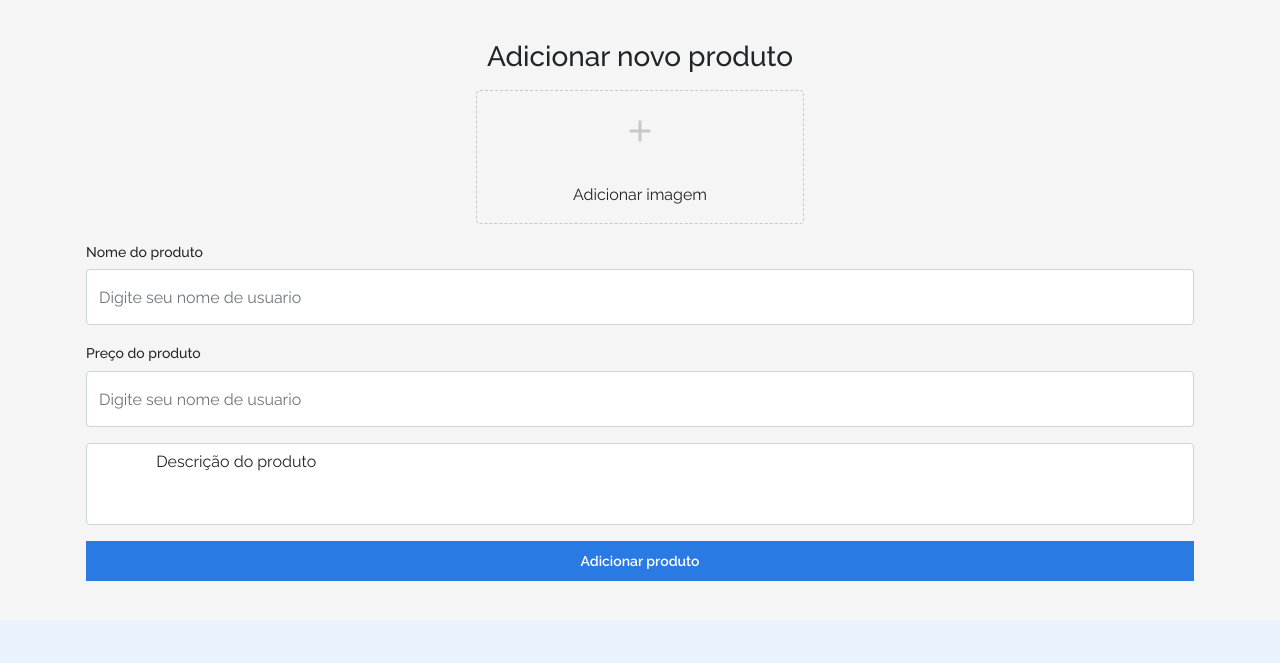
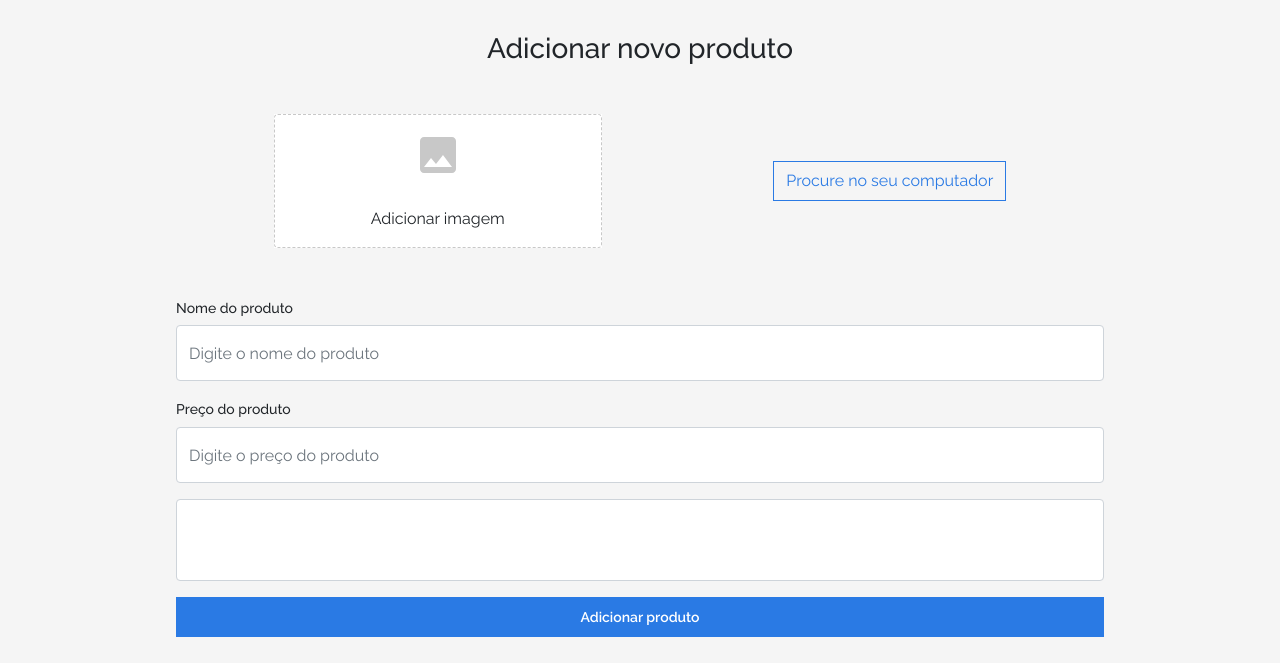
Before and after one commit to lucasvir/challange-alura_geek, a plain HTML site: page novo_produto.html in a window 1280 px wide. Shown: the part 82-745 px from the top of the page. Drawn offline with nearby package versions, Linux system fonts and the light colour scheme.

Commit message:
Responsividade para pagina de adicionar produtos (mobile / tablet / full)

```diff
--- a/novo_produto.html
+++ b/novo_produto.html
@@ -76,14 +76,14 @@
     <!-- MAIN -->
     <main>
       <section
-        class="container-fluid form__novoProduto d-flex flex-wrap justify-content-center"
+        class="container-fluid form__novoProduto d-flex flex-wrap justify-content-center px-md-5"
       >
-        <div class="container p-3 form__novoProduto--card my-4">
+        <div class="container p-3 form__novoProduto--card my-3">
           <h3 class="form__novoProduto-titulo mb-3 text-center">
             Adicionar novo produto
           </h3>
-          <div class="container d-flex flex-wrap justify-content-center">
-            <div class="d-flex justify-content-center">
+          <div class="container d-flex flex-wrap justify-content-center justify-content-md-around align-items-center my-5">
+            <div class="d-flex justify-content-center bg-white">
               <div
                 id="form__novoProduto-add"
                 class="d-flex flex-wrap btn btn-rounded justify-content-center"
@@ -93,6 +93,18 @@
                 <p>Adicionar imagem</p>
               </div>
             </div>
+            <div class="d-flex flex-wrap justify-content-between">
+
+              <div class="text-end">
+                <button
+                  type="button"
+                  id="form__novoProduto-botao--hide"
+                  class="btn rounded-0 me-2 me-md-0 w-100"
+                >
+                  Procure no seu computador
+                </button>
+              </div>
+            </div>
           </div>
           <div class="mb-3 mt-3">
             <label for="nome" class="form-label">Nome do produto</label>
@@ -100,7 +112,7 @@
               type="text"
               class="form-control form__novoProduto--nome"
               id="nome"
-              placeholder="Digite seu nome de usuario"
+              placeholder="Digite o nome do produto"
             />
           </div>
           <div class="mb-3">
@@ -109,15 +121,14 @@
               type="text"
               class="form-control form__novoProduto--preco"
               id="preco"
-              placeholder="Digite seu nome de usuario"
+              placeholder="Digite o preço do produto"
             />
           </div>
-          <div class="mb-3 mt-3">
+          <div class="mb-3 mt-3 text-start">
             <textarea
               class="form-control form__novoProduto--mensagem"
               placeholder="Descrição do produto"
             >
-              Descrição do produto
             </textarea>
           </div>
           <div class="text-center">
@@ -136,7 +147,7 @@
     <footer>
       <div class="container-fluid p-0 px-3 px-md-0">
         <div class="footer__main">
-          <div class="container row p-3 pt-3 px-lg-5 m-auto pt-xl-5">
+          <div class="container row p-3 pt-3 px-md-0 px-lg-5 m-auto pt-xl-5">
             <section
               class="col-sm-12 col-md-4 col-xl-6 footer__card d-flex flex-wrap flex-column align-content-center align-content-md-start p-0 px-3 px-md-0 flex-xl-row justify-content-xl-start"
             >
--- a/src/base/style.css
+++ b/src/base/style.css
@@ -95,6 +95,10 @@
   background-color: #f5f5f5;
 }
 
+.form__novoProduto--card {
+  max-width: 960px;
+}
+
 .form__novoProduto--nome {
   width: 100%;
   height: 56px;
@@ -147,6 +151,11 @@
   line-height: 16.44px;
   font-weight: 600;
 }
+#form__novoProduto-botao--hide {
+  display: none;
+}
+
+
 
 @media screen and (min-width: 767px) {
   .header__lupa {
@@ -178,6 +187,19 @@
     margin-left: 0;
     margin-right: 0;
   }
+
+  #form__novoProduto-botao--hide {
+    display: initial;
+    width: 133px;
+    height: 40px;
+    color: var(--cor-azul);
+    border-color: var(--cor-azul);
+  }
+
+  .form__novoProduto-addIcon {
+    background: url(../img/icons/fig.svg) center no-repeat;
+    background-size: cover;
+  }
 }
 
 @media screen and (min-width: 992px) {
--- a/src/components/css/botoes.css
+++ b/src/components/css/botoes.css
@@ -1,8 +1,10 @@
 #header__botao {
   width: 133px;
   height: 40px;
+  max-width: 288px;
   color: var(--cor-azul);
   border-color: var(--cor-azul);
+
 }
 
 .hero__botao {
```
Also changed, not shown: src/base/produto.css (line endings or trailing spaces), src/img/icons/fig.svg (added).
